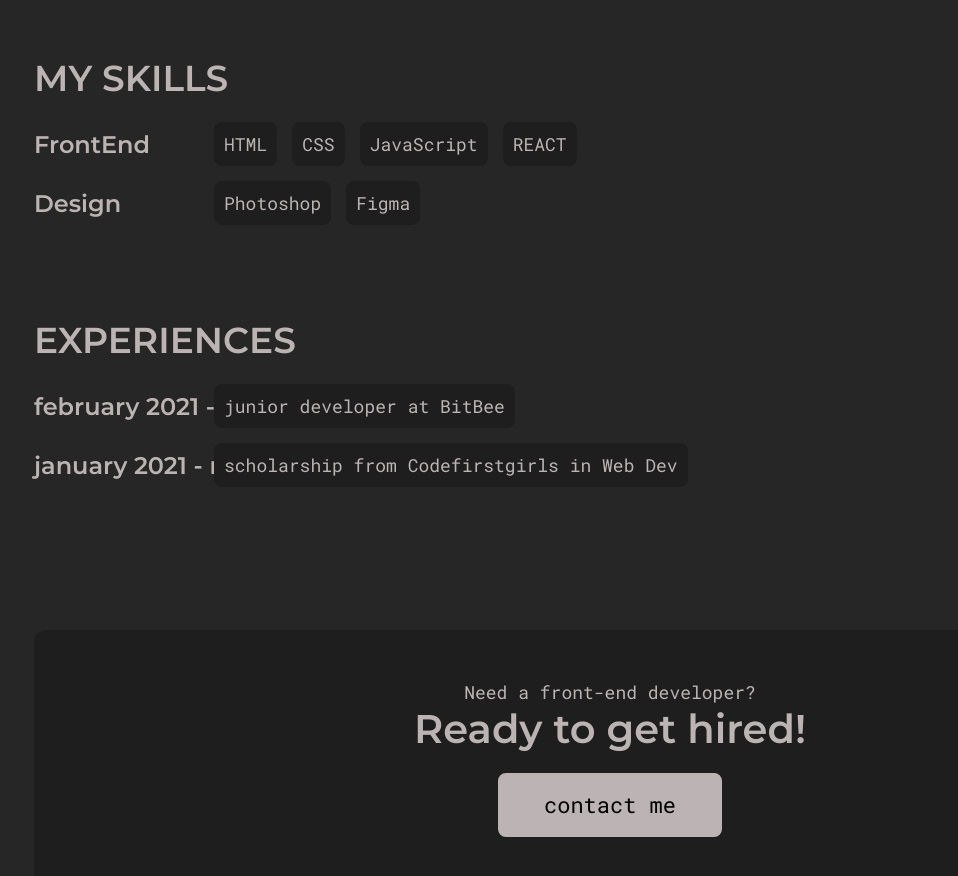
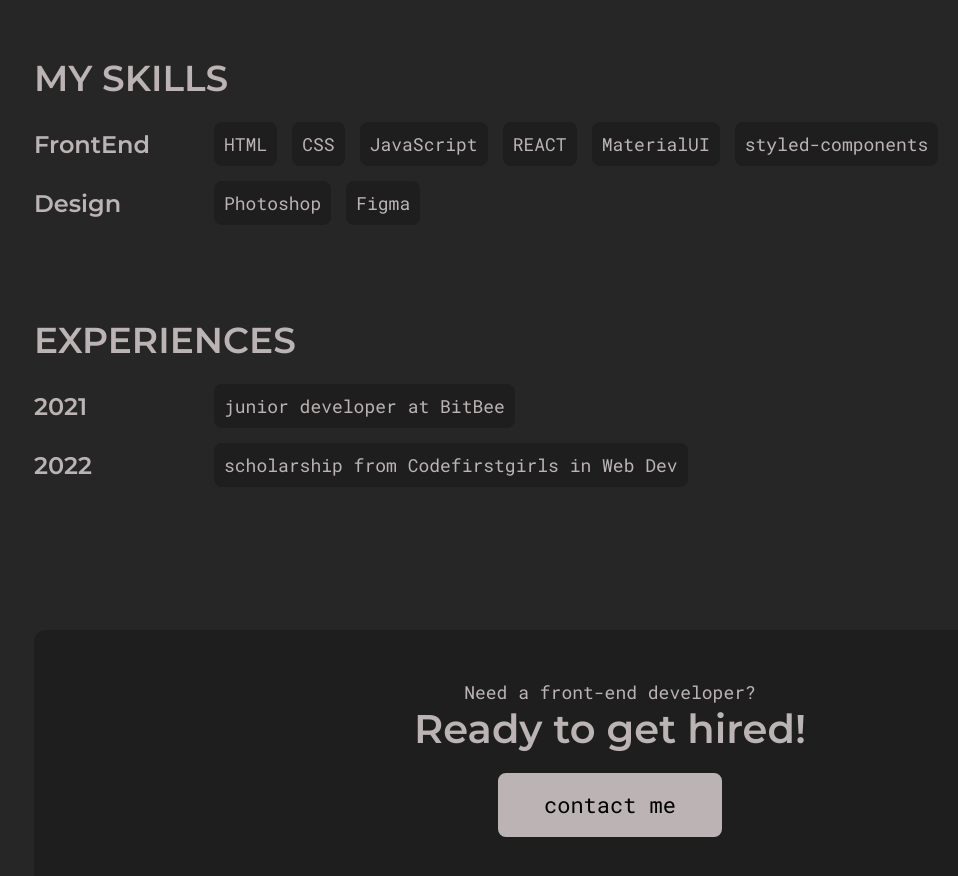
Before and after one commit to deeamon128/Portfolio, a React (Create React App) app: page /aboutme in a window 1280 px wide. Shown: the part 1180-2056 px from the top of the page, without its empty margins (30-988 px from the left). Built offline with nearby package versions, Linux system fonts and the light colour scheme; the HTML template or start-up script is replaced by a standard one.

Commit message:
update project

```diff
--- a/src/assets/data/projects.js
+++ b/src/assets/data/projects.js
@@ -1,16 +1,16 @@
 import { v4 as uuidv4 } from 'uuid';
 import ProjectImg from '../img/projectImg.png';
-import UTrackerImg from '../img/utracker.jpg';
 import GreenCtgImg from '../img/greenctg.jpg';
 import CoinTrackerImg from '../img/cointracker.jpg';
 import CavinImg from '../img/cavinimg.jpg';
+import indexLGBT from '../img/indexLGBT.png';
 
 const projects = [
   {
     id: uuidv4(),
     name: 'Index LGBT Movies and Series',
     desc: 'A website that track all the LGBT movies and series',
-    img: UTrackerImg,
+    img: indexLGBT,
   },
   {
     id: uuidv4(),
--- a/src/pages/About.js
+++ b/src/pages/About.js
@@ -123,7 +123,14 @@ export default function About() {
 
               <AboutInfoItem
                 title="FrontEnd"
-                items={['HTML', 'CSS', 'JavaScript', 'REACT']}
+                items={[
+                  'HTML',
+                  'CSS',
+                  'JavaScript',
+                  'REACT',
+                  'MaterialUI',
+                  'styled-components',
+                ]}
               />
               <AboutInfoItem title="Design" items={['Photoshop', 'Figma']} />
             </div>
@@ -131,11 +138,11 @@ export default function About() {
               <h1 className="about_info_heading">Experiences</h1>
 
               <AboutInfoItem
-                title="february 2021 - july 2021"
+                title="2021"
                 items={['junior developer at BitBee']}
               />
               <AboutInfoItem
-                title="january 2021 - march 2021"
+                title="2022"
                 items={['scholarship from Codefirstgirls in Web Dev']}
               />
             </div>
```
Also changed, not shown: src/assets/img/indexLGBT.png (added), src/assets/img/utracker.jpg (deleted).
